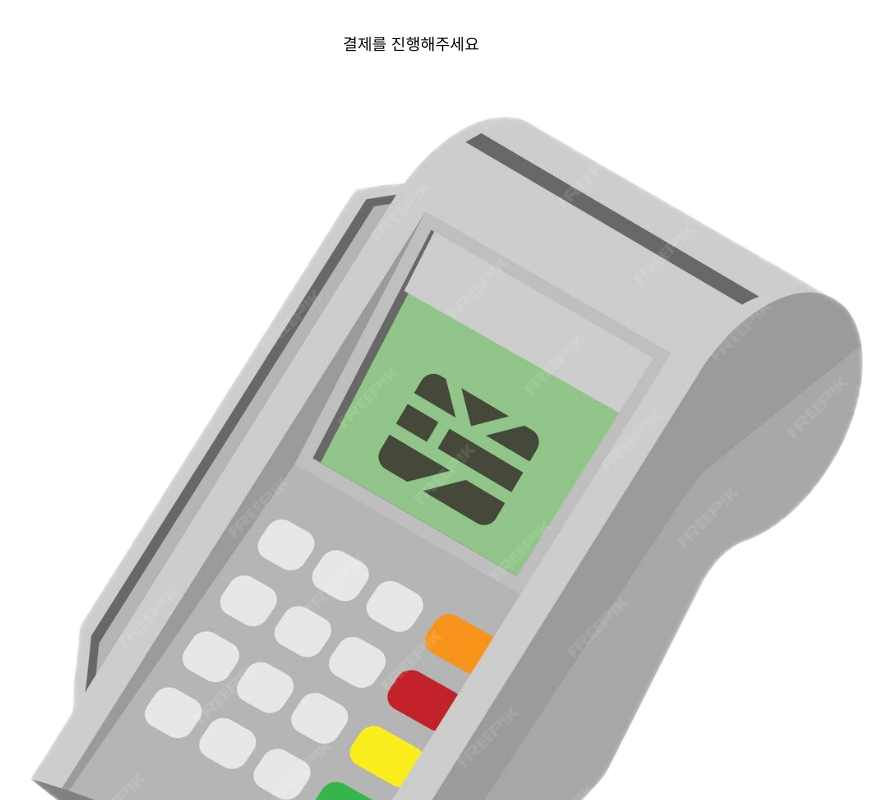
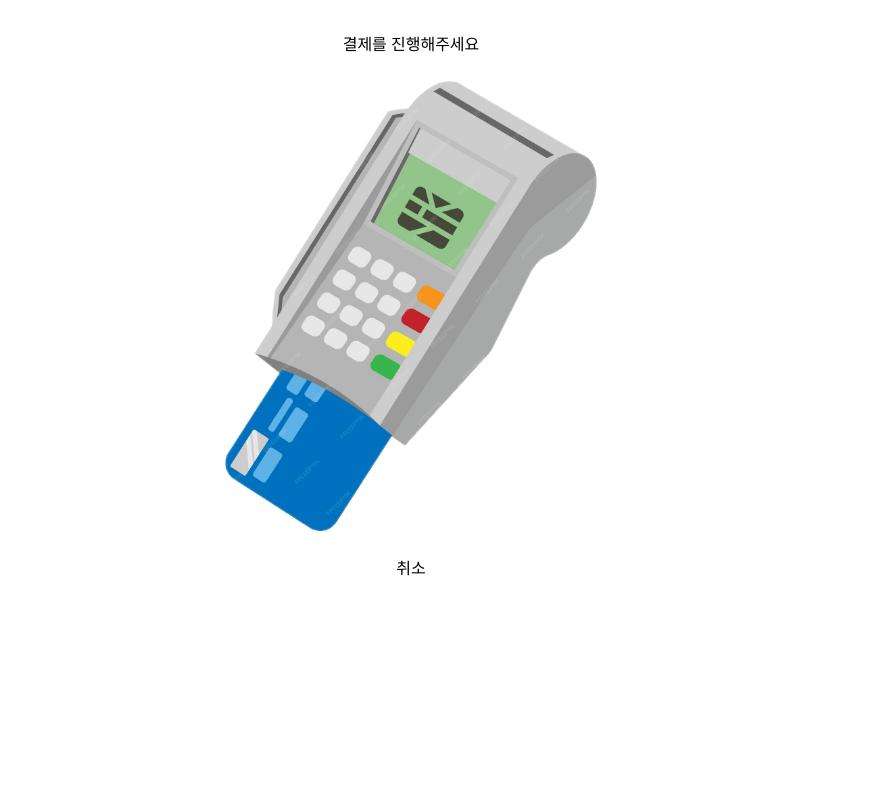
Before and after one commit to ktoo23/nowiki-test, a React (Vite) app: page /card-payment in a window 1280 px wide. Shown: the top 800 px of the page, without its empty margins (229-1123 px from the left). Built offline with nearby package versions, Linux system fonts and the light colour scheme.

Commit message:
feat: tailwind 테스트

```diff
--- a/src/pages/CardPayment.tsx
+++ b/src/pages/CardPayment.tsx
@@ -9,13 +9,13 @@ const CardPayment = () => {
   };
 
   return (
-    <>
+    <section className="flex flex-col justify-center">
       <h1>결제를 진행해주세요</h1>
-      <div className="card-paymenet_image">
+      <div className="w-[500px] m-auto">
         <img src={CardPaymentImage} alt="카드 결제 안내 이미지" />
       </div>
       <button onClick={navigateToCardPayment}>취소</button>
-    </>
+    </section>
   );
 };
 
```
